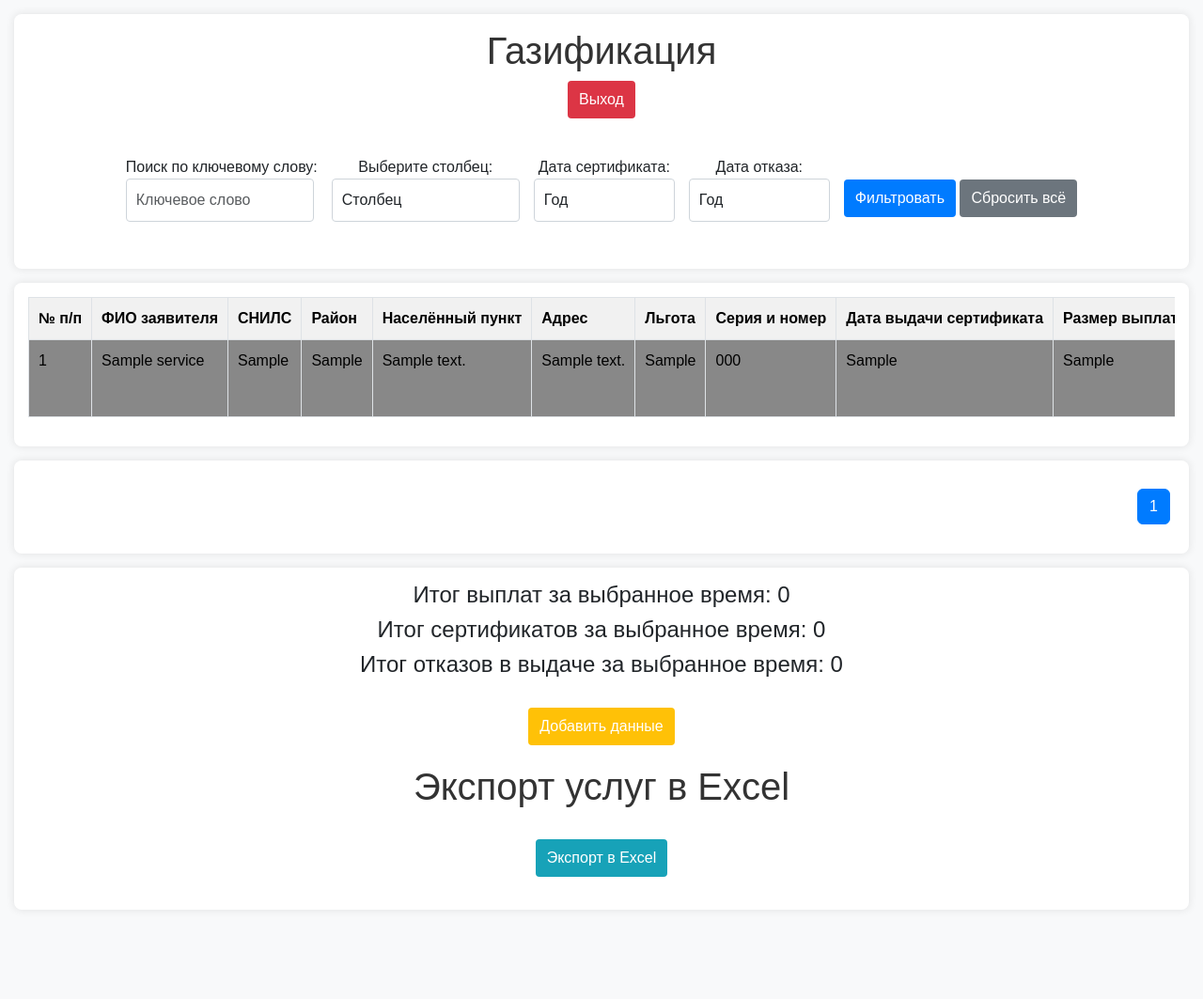
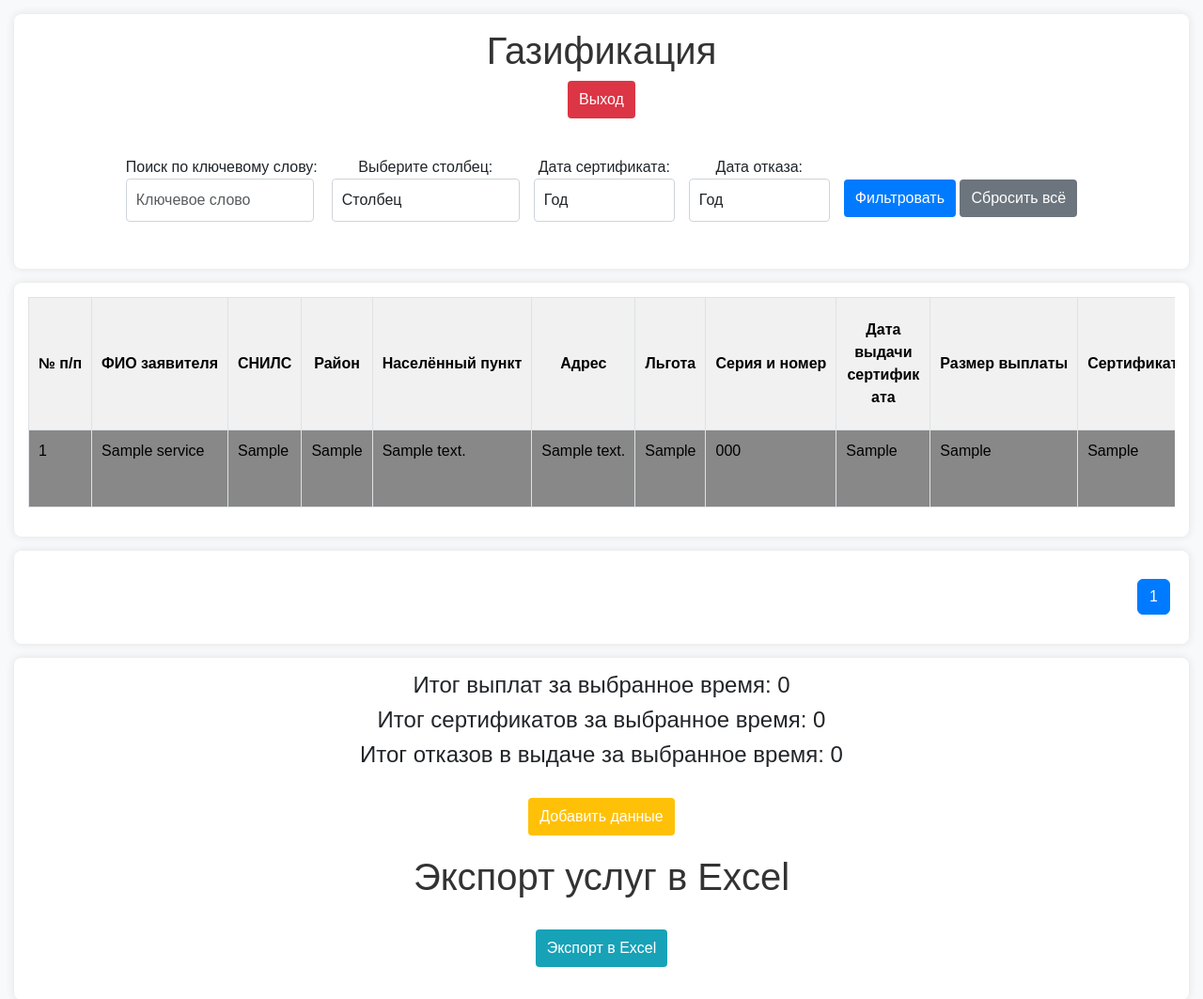
Before and after one commit to Bars-377/base_mfc_celery, a Flask app: page / in a window 1280 px wide. Shown: the top 1063 px of the page at 94% size. Before the commit the page ends 933 px from the top, so only its background shows below. Run offline with Flask 3, Linux system fonts and the light colour scheme; a user stored in the database is signed in; tables that the repository leaves empty hold one stand-in row (values such as "Sample post"); parts of the project's set-up code (start-up, migrations or seed data) failed here and were passed over; some libraries are stand-ins or nearby versions.

Commit message:
Final_Final

```diff
--- a/static/style.css
+++ b/static/style.css
@@ -46,6 +46,8 @@ h1 {
 
 .table th {
     background-color: #f1f1f1;
+    text-align: center; /* Центрируем текст по горизонтали */
+    vertical-align: middle; /* Центрируем текст по вертикали */
 }
 
 /* Прокрутка */
@@ -177,11 +179,32 @@ h1 {
 }
 
 .fixed-width {
-    width: 120px;
+    width: 120px; /* Стандартная ширина для фиксированных столбцов */
+    text-align: center; /* Центрируем текст в заголовках */
 }
 
 .stretch-width {
-    width: auto;
+    width: auto; /* Автоширина для растягиваемых столбцов */
+    text-align: center; /* Центрируем текст в заголовках */
+}
+
+/* Новые классы для ограничения ширины */
+.fixed-width-small {
+    width: 30px; /* Ширина для столбца с сертификатом */
+    max-width: 150px; /* Максимальная ширина, чтобы текст переносился */
+    word-wrap: break-word;
+    white-space: normal; /* Разрешаем перенос текста */
+}
+
+.fixed-width-medium {
+    width: 50px; /* Для столбца с серией и номером */
+}
+
+.fixed-width-date {
+    width: 80px; /* Для столбца с датой решения об отказе */
+    max-width: 100px; /* Максимальная ширина, чтобы текст переносился */
+    word-wrap: break-word;
+    white-space: normal; /* Разрешаем перенос текста */
 }
 
 /* Стиль для сообщения об успешной операции */
--- a/templates/index.html
+++ b/templates/index.html
@@ -120,18 +120,18 @@
                             <th class="stretch-width">СНИЛС</th>
                             <th class="fixed-width">Район</th>
                             <th class="stretch-width">Населённый пункт</th>
-                            <th class="stretch-width">Адрес</th>
+                            <th class="fixed-width">Адрес</th>
                             <th class="fixed-width">Льгота</th>
-                            <th class="stretch-width">Серия и номер</th>
-                            <th class="fixed-width">Дата выдачи сертификата</th>
+                            <th class="fixed-width-medium">Серия и номер</th>
+                            <th class="fixed-width-date">Дата выдачи сертификата</th>
                             <th class="stretch-width">Размер выплаты</th>
-                            <th class="stretch-width">Сертификат</th>
-                            <th class="fixed-width">Дата и номер решения о выдаче</th>
-                            <th class="fixed-width">Дата и № решения об аннулировании</th>
-                            <th class="fixed-width">Дата решения об отказе в выдаче</th>
-                            <th class="fixed-width">№ решения об отказе в выдаче</th>
-                            <th class="stretch-width">Отказ в выдаче</th>
-                            <th class="stretch-width">Основная причина отказа</th>
+                            <th class="fixed-width-small">Сертификат</th>
+                            <th class="fixed-width-date">Дата и номер решения о выдаче</th>
+                            <th class="fixed-width-date">Дата и № решения об аннулировании</th>
+                            <th class="fixed-width-date">Дата решения об отказе в выдаче</th>
+                            <th class="fixed-width-small">№ решения об отказе в выдаче</th>
+                            <th class="fixed-width-small">Отказ в выдаче</th>
+                            <th class="fixed-width-small">Основная причина отказа</th>
                             <th class="stretch-width">ТРЕК</th>
                             <th class="fixed-width">Дата отправки почтой</th>
                             <th class="fixed-width">Комментарий</th>
@@ -157,25 +157,25 @@
                                 service.address }}</td>
                             <td class="fixed-width" style="background-color: {{ service.color or '' }}">{{
                                 service.benefit }}</td>
-                            <td class="stretch-width" style="background-color: {{ service.color or '' }}">{{
+                            <td class="fixed-width-medium" style="background-color: {{ service.color or '' }}">{{
                                 service.number }}</td>
-                            <td class="fixed-width" style="background-color: {{ service.color or '' }}">{{ service.year
+                            <td class="fixed-width-date" style="background-color: {{ service.color or '' }}">{{ service.year
                                 }}</td>
                             <td class="stretch-width" style="background-color: {{ service.color or '' }}">{{
                                 service.cost }}</td>
-                            <td class="stretch-width" style="background-color: {{ service.color or '' }}">{{
+                            <td class="fixed-width-small" style="background-color: {{ service.color or '' }}">{{
                                 service.certificate }}</td>
-                            <td class="fixed-width" style="background-color: {{ service.color or '' }}">{{
+                            <td class="fixed-width-date" style="background-color: {{ service.color or '' }}">{{
                                 service.date_number_get }}</td>
-                            <td class="fixed-width" style="background-color: {{ service.color or '' }}">{{
+                            <td class="fixed-width-date" style="background-color: {{ service.color or '' }}">{{
                                 service.date_number_cancellation }}</td>
-                            <td class="fixed-width" style="background-color: {{ service.color or '' }}">{{
+                            <td class="fixed-width-date" style="background-color: {{ service.color or '' }}">{{
                                 service.date_number_no_one }}</td>
-                            <td class="fixed-width" style="background-color: {{ service.color or '' }}">{{
+                            <td class="fixed-width-small" style="background-color: {{ service.color or '' }}">{{
                                 service.date_number_no_two }}</td>
-                            <td class="stretch-width" style="background-color: {{ service.color or '' }}">{{
+                            <td class="fixed-width-small" style="background-color: {{ service.color or '' }}">{{
                                 service.certificate_no }}</td>
-                            <td class="stretch-width" style="background-color: {{ service.color or '' }}">{{
+                            <td class="fixed-width-small" style="background-color: {{ service.color or '' }}">{{
                                 service.reason }}</td>
                             <td class="stretch-width" style="background-color: {{ service.color or '' }}">{{
                                 service.track }}</td>
```
Also changed, not shown: post_excel_in_base.py (+19 -13 lines).
